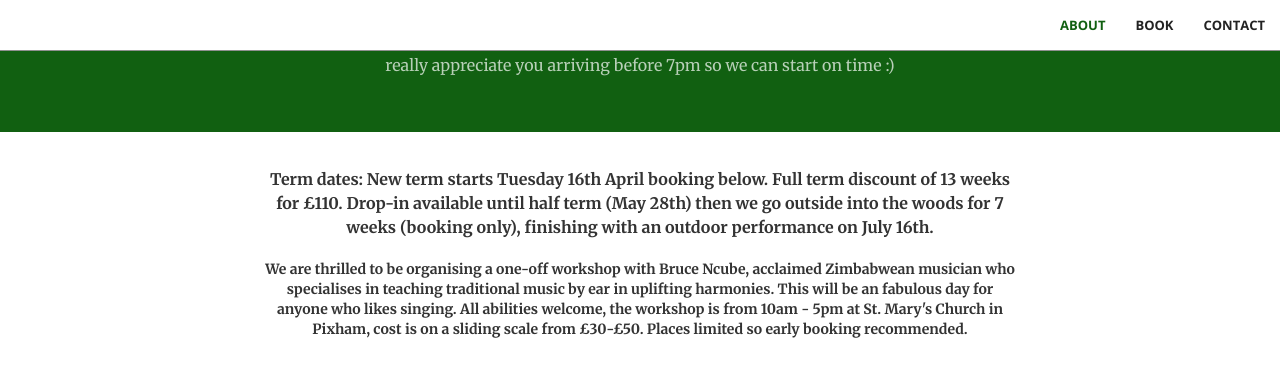
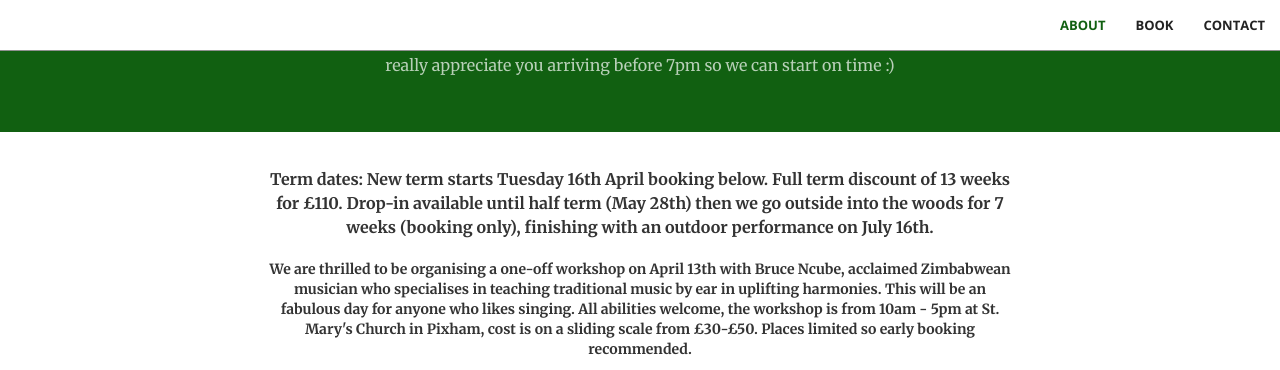
Before and after one commit to thewildchoir/thewildchoir-website, a Jekyll site: the page built from index.html, in a window 1280 px wide and 900 px high, scrolled down 1186 px, cut to the strip 0-370 px from the top of the window. Built offline with Jekyll 4.4.1, drawn with Linux system fonts in a browser that asks for light colours.

Commit message:
Update booking.html

```diff
--- a/_includes/booking.html
+++ b/_includes/booking.html
@@ -4,7 +4,7 @@
             <div class="col-lg-8 col-lg-offset-2 text-center">
                 <p class="text-book"><b>Term dates:  New term starts Tuesday 16th April booking below. Full term discount of 13 weeks for £110. Drop-in available until half term (May 28th) then we go outside into the woods for 7 weeks (booking only), finishing with an outdoor performance on July 16th.</p>
 
-We are thrilled to be organising a one-off workshop with Bruce Ncube, acclaimed Zimbabwean musician who specialises in teaching traditional music by ear in uplifting harmonies. This will be an fabulous day for anyone who likes singing. All abilities welcome, the workshop is from 10am - 5pm at St. Mary's Church in Pixham, cost is on a sliding scale from £30-£50. Places limited so early booking recommended. <br></b></p>
+We are thrilled to be organising a one-off workshop on April 13th with Bruce Ncube, acclaimed Zimbabwean musician who specialises in teaching traditional music by ear in uplifting harmonies. This will be an fabulous day for anyone who likes singing. All abilities welcome, the workshop is from 10am - 5pm at St. Mary's Church in Pixham, cost is on a sliding scale from £30-£50. Places limited so early booking recommended. <br></b></p>
 <script async
   src="https://js.stripe.com/v3/buy-button.js">
 </script>
```
